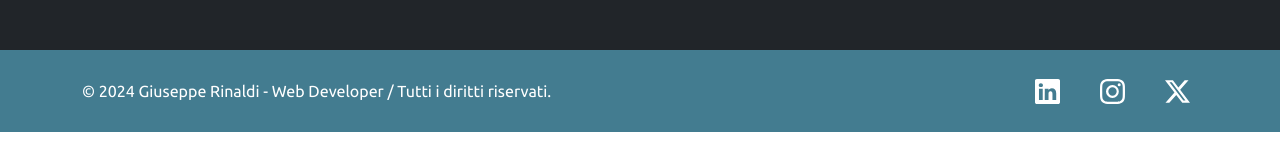
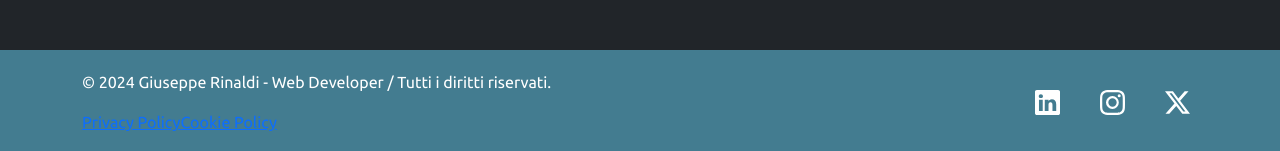
Before and after one commit to Peppej1086/my-portfolio-website, a React (Create React App) app: page / in a window 1280 px wide. Shown: the part 3892-4043 px from the top of the page. Built offline with nearby package versions, Linux system fonts and the light colour scheme.

Commit message:
Privacy Policy

```diff
--- a/package.json
+++ b/package.json
@@ -10,7 +10,8 @@
     "bootstrap": "^5.3.2",
     "react": "^18.2.0",
     "react-dom": "^18.2.0",
-    "react-scripts": "5.0.1",
+    "react-iubenda-policy": "^0.1.1",
+    "react-scripts": "^5.0.1",
     "web-vitals": "^2.1.4"
   },
   "scripts": {
--- a/public/index.html
+++ b/public/index.html
@@ -1,5 +1,6 @@
 <!DOCTYPE html>
 <html lang="it">
+
 <head>
   <meta charset="utf-8" />
   <link rel="icon" href="%PUBLIC_URL%/favicon.ico" />
@@ -7,6 +8,12 @@
   <meta name="theme-color" content="#000000" />
   <meta name="description" content="Il mio Sito Web - Portfolio creato con React Js." />
   <link rel="apple-touch-icon" href="%PUBLIC_URL%/favicon.ico" />
+  <script type="text/javascript">
+    var _iub = _iub || [];
+    _iub.csConfiguration = { "askConsentAtCookiePolicyUpdate": true, "floatingPreferencesButtonDisplay": "bottom-left", "perPurposeConsent": true, "siteId": 3560009, "whitelabel": false, "cookiePolicyId": 23562694, "lang": "it", "banner": { "acceptButtonDisplay": true, "closeButtonRejects": true, "customizeButtonDisplay": true, "explicitWithdrawal": true, "listPurposes": true, "position": "float-bottom-right", "showTitle": false } };
+  </script>
+  <script type="text/javascript" src="https://cs.iubenda.com/autoblocking/3560009.js"></script>
+  <script type="text/javascript" src="//cdn.iubenda.com/cs/iubenda_cs.js" charset="UTF-8" async></script>
   <!--
       manifest.json provides metadata used when your web app is installed on a
       user's mobile device or desktop. See https://developers.google.com/web/fundamentals/web-app-manifest/
@@ -23,6 +30,7 @@
     -->
   <title>Giuseppe Rinaldi - Web Developer</title>
 </head>
+
 <body>
   <noscript>You need to enable JavaScript to run this app.</noscript>
   <div id="root"></div>
@@ -37,4 +45,5 @@
       To create a production bundle, use `npm run build` or `yarn build`.
     -->
 </body>
+
 </html>
--- a/src/components/Footer.jsx
+++ b/src/components/Footer.jsx
@@ -1,13 +1,39 @@
-function Footer(){
-    return(
+import { useEffect } from "react";
+
+function Footer() {
+
+    useEffect(() => {
+        // Funzione per caricare dinamicamente lo script di Iubenda
+        const loadIubendaScript = () => {
+            const script = document.createElement('script');
+            script.src = "https://cdn.iubenda.com/iubenda.js";
+            script.async = true;
+            document.body.appendChild(script);
+        };
+
+        // Carica lo script di Iubenda quando il componente viene montato
+        loadIubendaScript();
+
+        // Opzionale: pulizia quando il componente viene smontato
+        return () => {
+            // Rimuovi lo script se necessario o esegui altre operazioni di pulizia
+        };
+    }, []); // L'array vuoto assicura che l'effetto venga eseguito solo una volta al montaggio del componente
+
+
+    return (
         <section id="footer">
             <div className="container">
                 <div className="row d-flex align-items-center">
-                    <div className="col-12 col-md d-flex mobileViewport myTextColor">
-                        <p>&copy; 2024 Giuseppe Rinaldi - Web Developer / Tutti i diritti riservati.</p>
+                    <div className="col-12 col-md mobileViewport myTextColor">
+                        <p className="mb-3">&copy; 2024 Giuseppe Rinaldi - Web Developer / Tutti i diritti riservati.</p>
+                        <div>
+                            <a href="https://www.iubenda.com/privacy-policy/23562694" className="iubenda-white iubenda-embed" title="Privacy Policy">Privacy Policy</a>
+                            <a href="https://www.iubenda.com/privacy-policy/23562694/cookie-policy" className="iubenda-white iubenda-embed" title="Cookie Policy">Cookie Policy</a>
+                        </div>
                     </div>
                     <div className="col-12 col-md">
-                    <div className="d-flex flex-row mobileViewportIcon">
+                        <div className="d-flex flex-row mobileViewportIcon">
                             <div className="p-2 me-4">
                                 <a className="myLinkIcon" href="https://www.linkedin.com/in/giuseppe-rinaldi-2470a8211/" target="_blank" rel="noopener noreferrer">
                                     <svg xmlns="http://www.w3.org/2000/svg" width="25" height="25" fill="currentColor" className="bi bi-linkedin" viewBox="0 0 16 16">
--- a/src/index.css
+++ b/src/index.css
@@ -314,6 +314,7 @@ section {
 #footer .mobileViewportIcon {
   justify-content: end;
 }
+
 @media (max-width: 767px) {
   .mobileViewport, .mobileViewportIcon {
     justify-content: center !important;
```
Also changed, not shown: 1 other file (tests, documents, lock files or other folders). Lines whose indentation alone changed are shown as unchanged.
